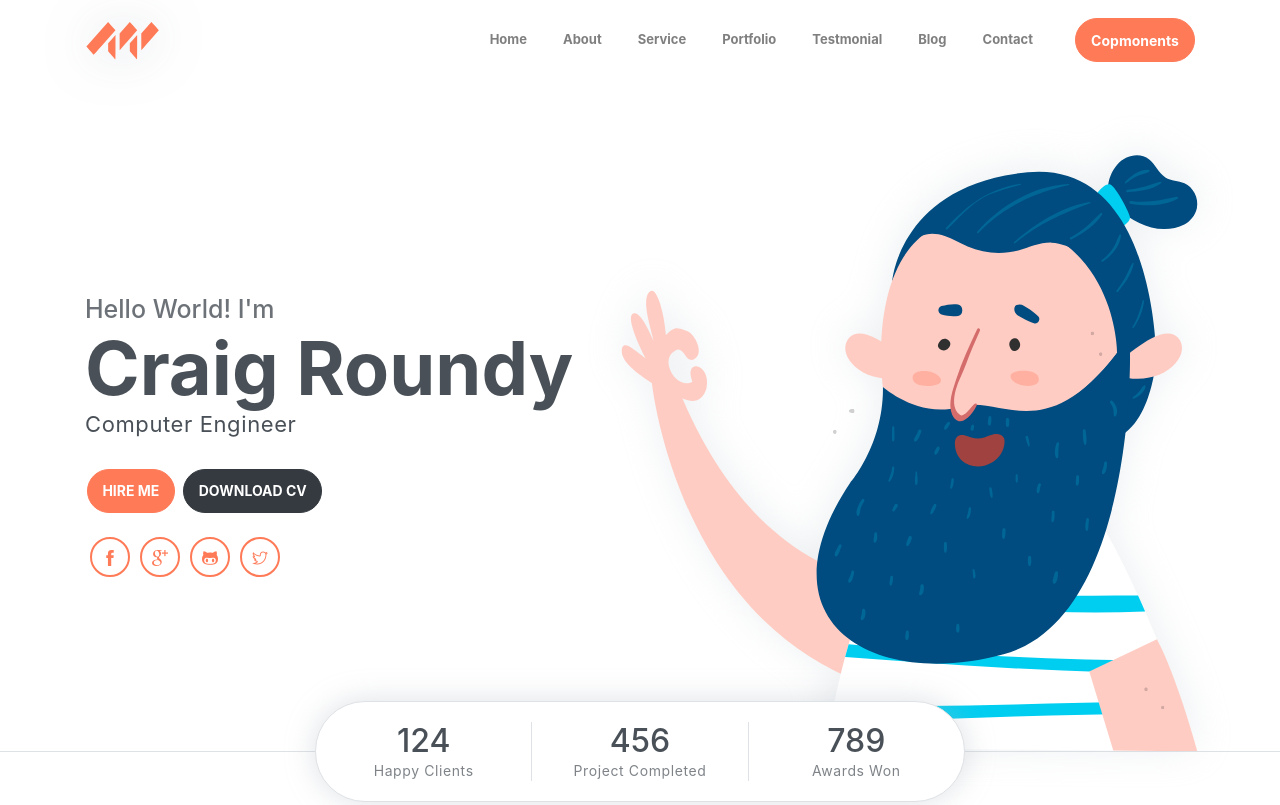
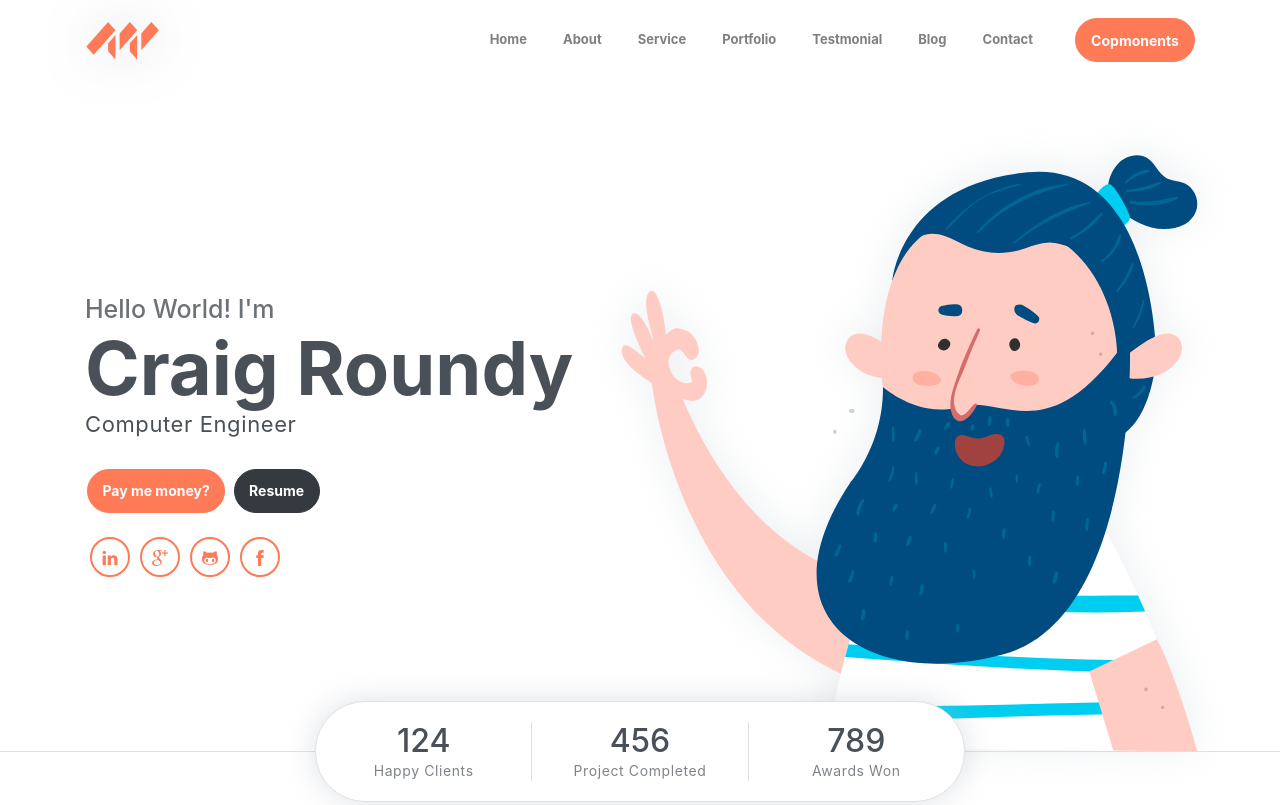
Before and after one commit to CraigRoundy/CraigRoundy.github.io, a website: page index.html in a window 1280 px wide. Shown: the top 805 px of the page. Drawn offline with Linux system fonts and the light colour scheme.

Commit message:
Update buttons and social links in index.html

```diff
--- a/index.html
+++ b/index.html
@@ -62,15 +62,15 @@
                 <p>Computer Engineer</p>
 
                 <div class="buttons pt-3">
-                    <button class="btn btn-primary rounded">HIRE ME</button>
-                    <button class="btn btn-dark rounded">DOWNLOAD CV</button>
+                    <button class="btn btn-primary rounded">Pay me money?</button>
+                    <button class="btn btn-dark rounded">Resume</button>
                 </div>
 
                 <div class="socials mt-4">
-                    <a class="social-item" href="javascript:void(0)"><i class="ti-facebook"></i></a>
+                    <a class="social-item" href="javascript:void(0)"><i class="ti-linkedin"></i></a>
                     <a class="social-item" href="javascript:void(0)"><i class="ti-google"></i></a>
                     <a class="social-item" href="javascript:void(0)"><i class="ti-github"></i></a>
-                    <a class="social-item" href="javascript:void(0)"><i class="ti-twitter"></i></a>
+                    <a class="social-item" href="javascript:void(0)"><i class="ti-facebook"></i></a>
                 </div>
             </div>
             <div class="img-holder">
```
